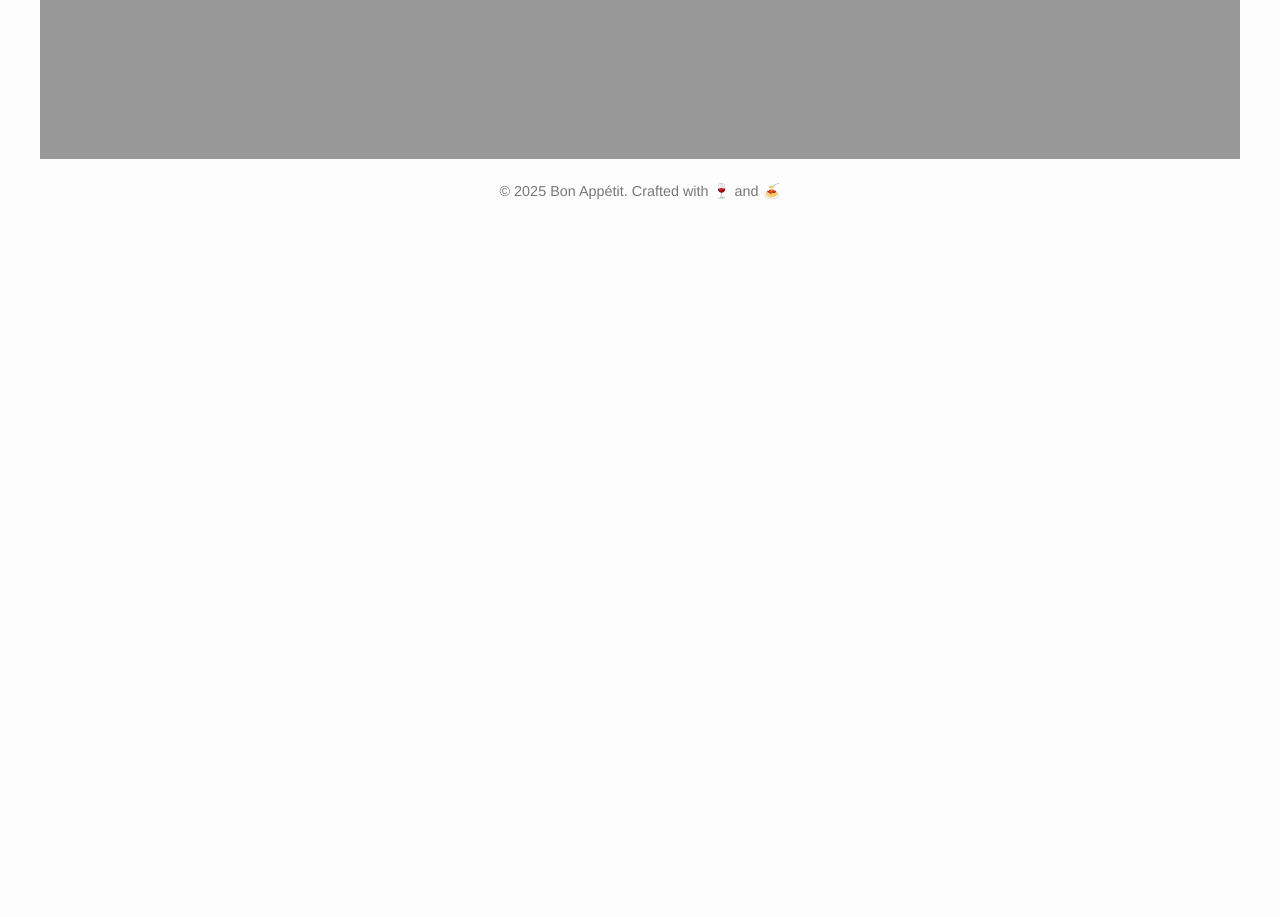
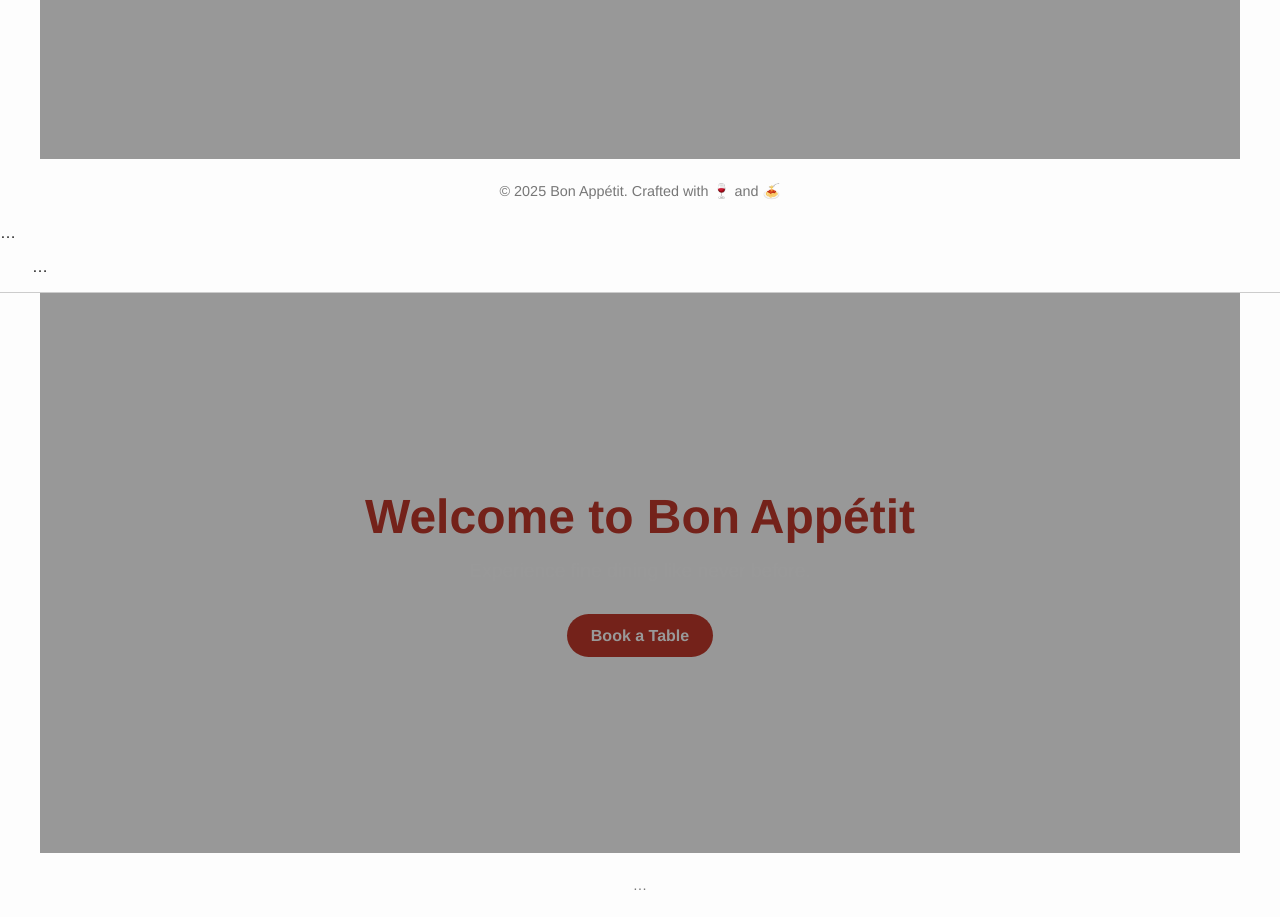
Before and after one commit to AzraBande/-restaurant-booking, a plain HTML site: page index.html in a window 1280 px wide. Shown: the part 500-1417 px from the top of the page. Before the commit the page ends 800 px from the top, so only its background shows below. Drawn offline with Linux system fonts and the light colour scheme; files whose address does not match are found by name.

Commit message:
Update index.html

```diff
--- a/index.html
+++ b/index.html
@@ -28,6 +28,16 @@
   <footer>
     <p>&copy; 2025 Bon Appétit. Crafted with 🍷 and 🍝</p>
   </footer>
+<!DOCTYPE html><html lang="en"><head>…</head><body>
+<header>…</header>
+<section class="hero">
+  <h1>Welcome to Bon Appétit</h1>
+  <p>Experience fine dining like never before.</p>
+  <a href="booking.html" class="cta">Book a Table</a>
+</section>
+<footer>…</footer>
+<script src="js/main.js"></script>
+</body></html>
 
   <script src="js/main.js"></script>
 </body>
```
